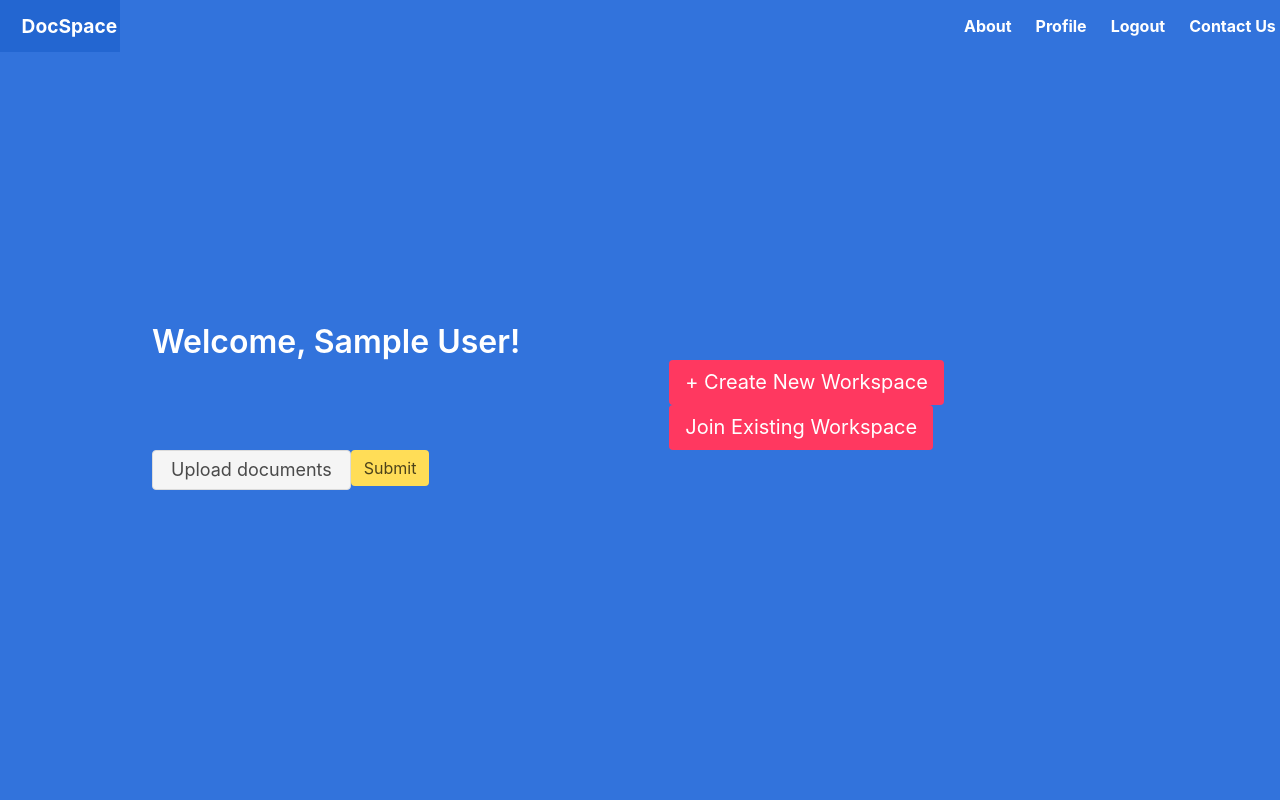
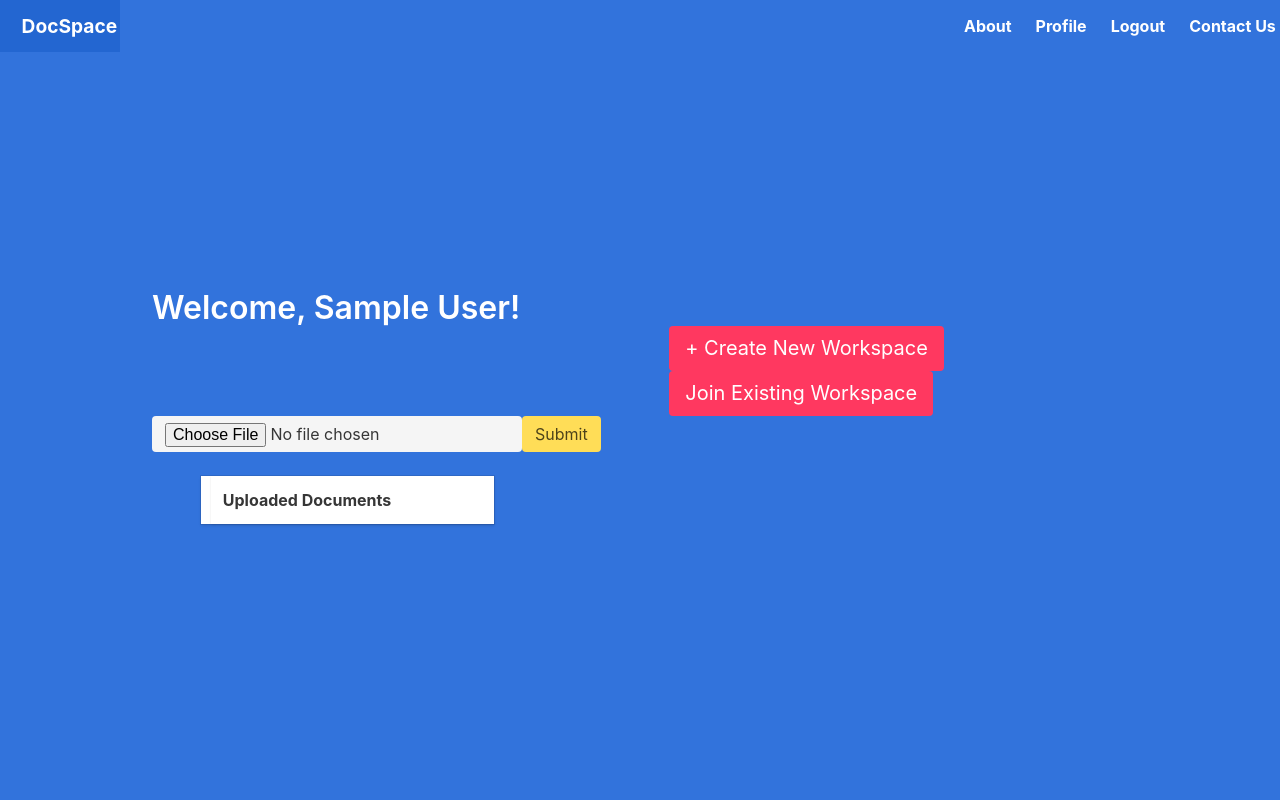
Before and after one commit to riyagupta0701/DocSpace, a Flask app: page /profile in a window 1280 px wide. Run offline with Flask 2, Linux system fonts and the light colour scheme; the visitor is signed in with stand-in values (Sample User, id 1); data comes from the database, SQL or seed files in the repository; data that the repository does not hold is empty.

Commit message:
list of uploaded docs added

```diff
--- a/docspace/main.py
+++ b/docspace/main.py
@@ -24,7 +24,6 @@ def profile():
                 new_workspace = Workspace(workSpaceName=wsName, workSpaceDesc=wsDesc, workSpaceAdminID=current_user.id)
                 db.session.add(new_workspace)
                 db.session.commit()
-                # flash('Workspace created!', category='success')
 
         if 'uploadDocsForm' in request.form:
             file = request.files['file']
@@ -32,6 +31,5 @@ def profile():
             new_upload = Upload(filename=file.filename, data=file.read(), uploadedBy=current_user.id)
             db.session.add(new_upload)
             db.session.commit()
-            # return 'Uploaded: {file.filename}'
 
     return render_template('profile.html', name = current_user.name, user=current_user)
--- a/docspace/templates/profile.html
+++ b/docspace/templates/profile.html
@@ -20,18 +20,25 @@
 <form enctype="multipart/form-data" method="POST" name="uploadDocsForm">
 <div class="file">
   <label class="file-label">
-    <input class="file-input" type="file" name="file" id="file">
-    <span class="file-cta">
-      <span class="file-label">
-        Upload documents
-      </span>
-    </span>
+    <input class="button is-block is-light" type="file" name="file" id="file"><br>
   </label>
   <div>
     <input class="button is-block is-warning is-light" type="submit" name="uploadDocsForm">
   </div>
 </div>
 </form>
+<br>
+
+<div class="card" style="margin-left: 5%; padding-left: 10px;">
+  <header class="card-header">
+    <p class="card-header-title">
+      Uploaded Documents
+    </p>
+  </header>
+  {% for doc in user.files %}
+    {{ doc.filename }} <br>
+  {% endfor %}
+</div>
 
 {% for note in user.workSpaces %}
 <div class="card">
@@ -87,13 +94,13 @@
     <!-- <form name="joinForm" method="POST"> -->
       <section class="modal-card-body">
           <ul>
-            <!-- {% for note in user.workSpaces %}
+            {% for note in user.workSpaces %}
             <li>{{ note.workSpaceName }}</li>
-            {% endfor %} -->
+            {% endfor %}
           </ul>
       </section>
       <footer class="modal-card-foot">
-        <button class="button is-block is-info" type="submit">Join Workspace</button>
+        <button class="button is-block is-info" type="submit" name="joinForm">Join Workspace</button>
         <button class="button" onclick="closeJoin()">Cancel</button>
       </footer>
     <!-- </form> -->
```
Also changed, not shown: 1 other file.
